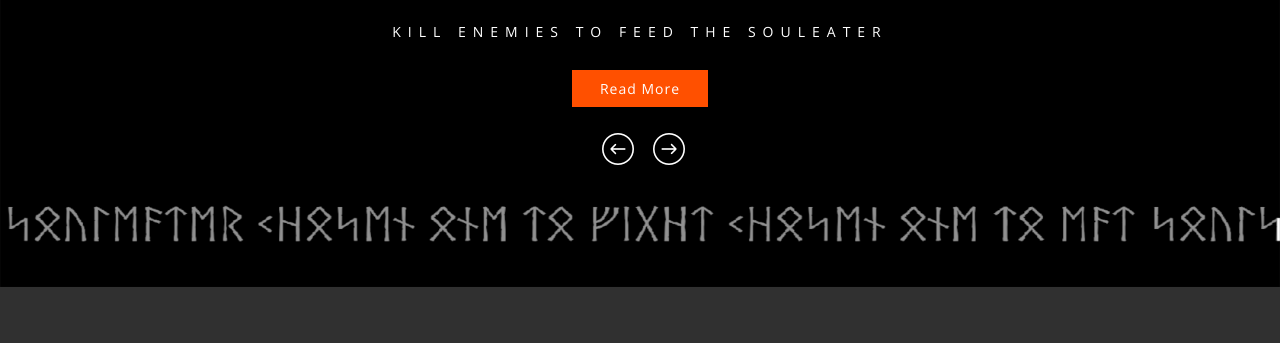
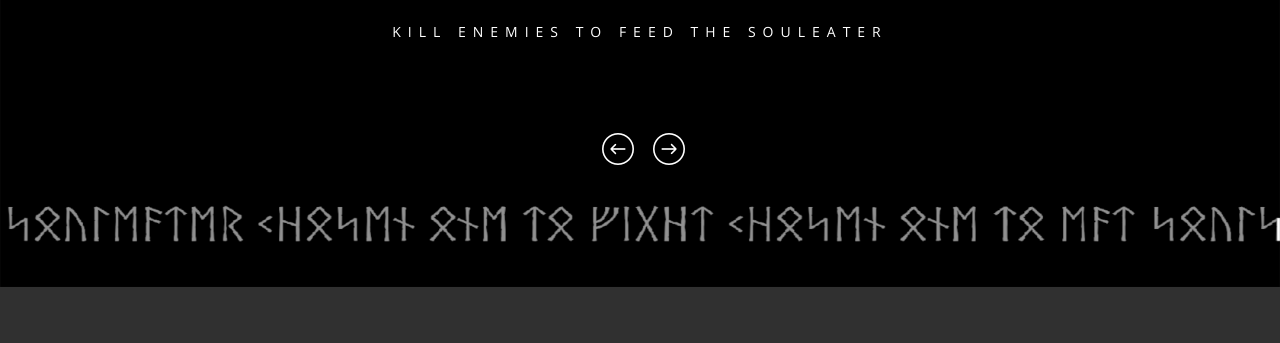
Before and after one commit to Quivscor/quivscor.github.io, a plain HTML site: page index.html in a window 1280 px wide. Shown: the part 298-641 px from the top of the page. Drawn offline with nearby package versions, Linux system fonts and the light colour scheme.

Commit message:
Deleting "Read More" Button

```diff
--- a/index.html
+++ b/index.html
@@ -77,7 +77,7 @@ License URL: http://creativecommons.org/licenses/by/3.0/
 
 							<h4>Viking theme </h4>
 							  <p>Kill enemies to feed the SoulEater </p>
-							<a href="#about" class="hvr-shutter-in-horizontal scroll">Read More</a>
+
 						</div>
 					</li>
 					<li>
@@ -88,7 +88,7 @@ License URL: http://creativecommons.org/licenses/by/3.0/
 
 							<h4>Low poly graphic</h4>
 							   <p>Kill enemies to feed the SoulEater </p>
-					<a href="#about" class="hvr-shutter-in-horizontal scroll">Read More</a>
+
 						</div>
 					</li>
 					<li>
@@ -99,7 +99,7 @@ License URL: http://creativecommons.org/licenses/by/3.0/
 
 							<h4>Hack&Slash roguelike</h4>
 						   <p>Kill enemies to feed the SoulEater</p>
-						<a href="#about" class="hvr-shutter-in-horizontal scroll">Read More</a>
+
 						</div>
 					</li>
 
```
